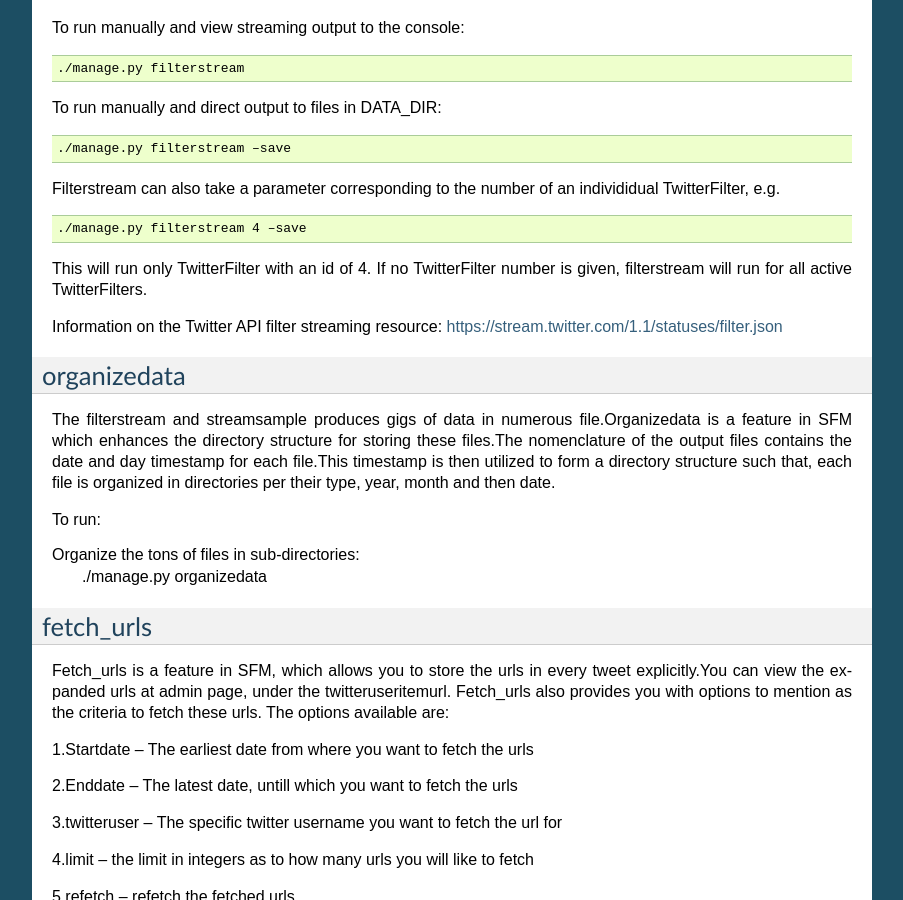
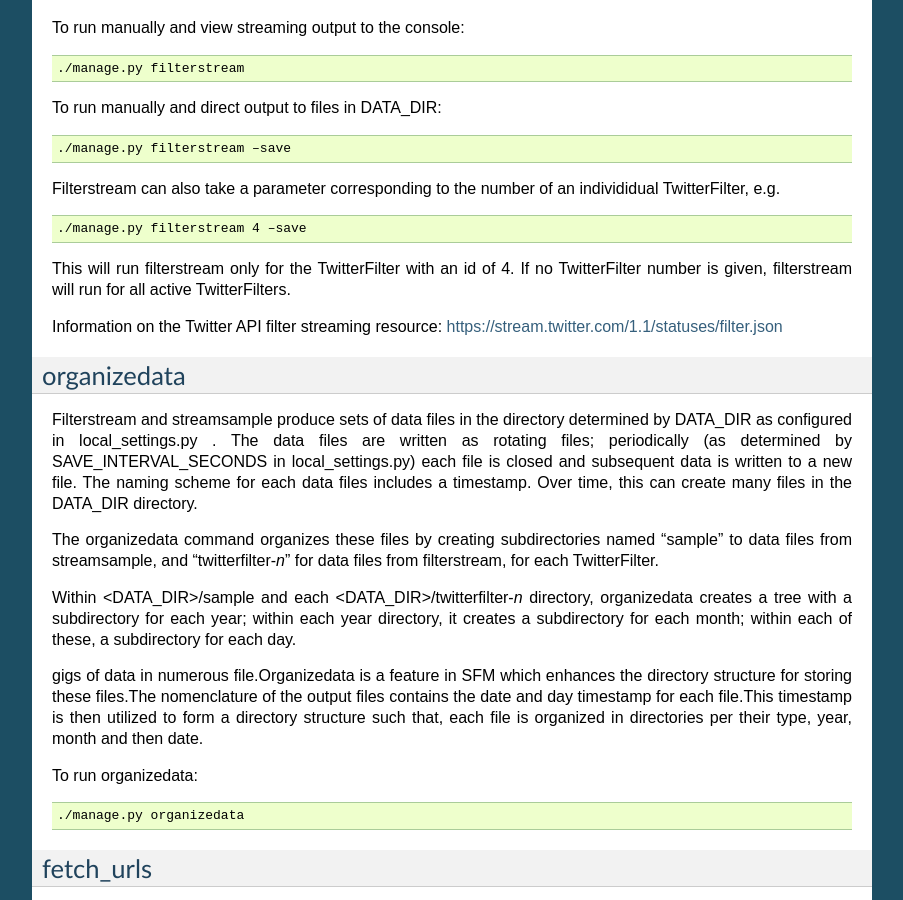
Before and after one commit to gwu-libraries/social-feed-manager, a Sphinx documentation site: the page built from docs/mgmt_commands.rst, in a window 1280 px wide and 900 px high, scrolled down 2763 px. Shown: the whole window, without its empty margins (198-1101 px from the left). Built offline with Sphinx 7.4.7, drawn with Linux system fonts in a browser that asks for light colours; pages that are not in the unit, such as notebooks, are missing from menus; some of the changed text lies outside the part shown.

Commit message:
updated streamsample size info; revised organizedata section

```diff
--- a/docs/mgmt_commands.rst
+++ b/docs/mgmt_commands.rst
@@ -192,8 +192,8 @@ TwitterFilter, e.g.
 
      ./manage.py filterstream 4 –save
 
-This will run only TwitterFilter with an id of 4.  If no TwitterFilter number is given,
-filterstream will run for all active TwitterFilters.
+This will run filterstream only for the TwitterFilter with an id of 4.
+If no TwitterFilter number is given, filterstream will run for all active TwitterFilters.
 
 Information on the Twitter API filter streaming resource:
 https://stream.twitter.com/1.1/statuses/filter.json
@@ -201,12 +201,29 @@ https://stream.twitter.com/1.1/statuses/filter.json
 
 organizedata
 ------------
-The filterstream and streamsample produces gigs of data in numerous file.Organizedata is a feature in SFM which enhances the directory structure for storing these files.The nomenclature of the output files contains the date and day timestamp for each file.This timestamp is then utilized to form a directory structure such that, each file is organized in directories per their type, year, month and then date.
 
-To run:
+Filterstream and streamsample produce sets of data files in the directory determined by DATA_DIR
+as configured in local_settings.py .  The data files are written as rotating files; periodically
+(as determined by SAVE_INTERVAL_SECONDS in local_settings.py) each file is closed and subsequent
+data is written to a new file.  The naming scheme for each data files includes a timestamp.
+Over time, this can create many files in the DATA_DIR directory.
 
-Organize the tons of files in sub-directories:
+The organizedata command organizes these files by creating subdirectories named "sample" to
+data files from streamsample, and "twitterfilter-*n*" for data files from filterstream, for
+each TwitterFilter.
+
+Within <DATA_DIR>/sample and each <DATA_DIR>/twitterfilter-*n* directory, organizedata creates
+a tree with a subdirectory for each year; within each year directory, it creates a subdirectory
+for each month; within each of these, a subdirectory for each day.
+
+gigs of data in numerous file.Organizedata is a feature in SFM which enhances the directory structure for storing these files.The nomenclature of the output files contains the date and day timestamp for each file.This timestamp is then utilized to form a directory structure such that, each file is organized in directories per their type, year, month and then date.
+
+To run organizedata:
+
+.. code-block:: none
+
     ./manage.py organizedata
+
 
 fetch_urls
 ----------
```
Also changed, not shown: other parts of docs/mgmt_commands.rst (+2 -2 lines).
